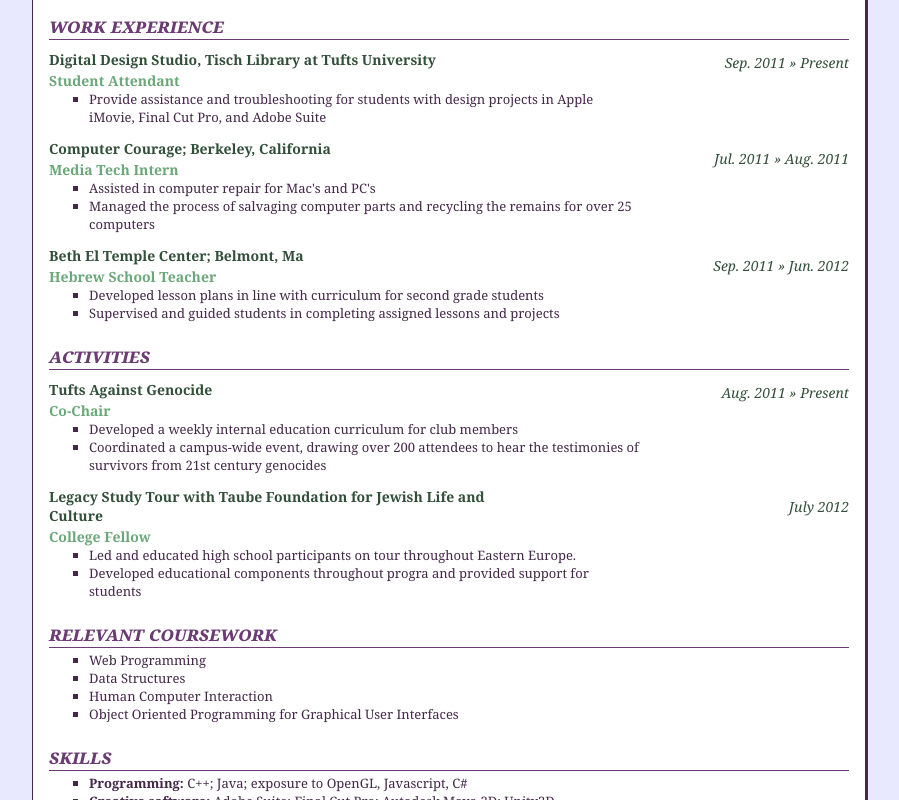
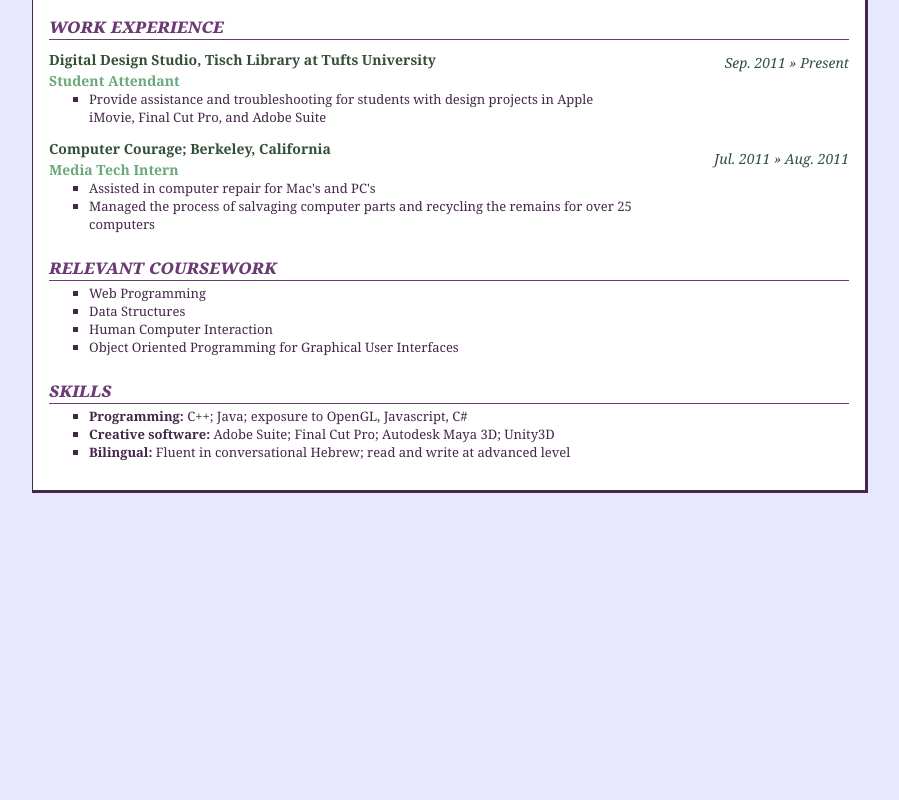
Before and after one commit to liatlitwin/liatlitwin.github.io, a plain HTML site: page resume.html in a window 1280 px wide. Shown: the part 533-1333 px from the top of the page, without its empty margins (190-1089 px from the left). After the commit the page ends 1042 px from the top, so only its background shows below. Drawn offline with Linux system fonts and the light colour scheme; a web font is replaced by a local one.

Commit message:
Altered resume content

```diff
--- a/resume.html
+++ b/resume.html
@@ -64,32 +64,6 @@
 			<li>Managed the process of salvaging computer parts and recycling the remains for over 25 computers </li>
 		</ul>
 
-		<span class="date">Sep. 2011 &raquo; Jun. 2012 </span>
-		<h4> Beth El Temple Center; Belmont, Ma</h4>
-		<span class = "position">Hebrew School Teacher</span>
-		<ul>
-			<li>Developed lesson plans in line with curriculum for second grade students </li>
-			<li>Supervised and guided students in completing assigned lessons and projects</li>
-		</ul>
-
-		<h3> activities </h3>
-
-		<span class="date"> Aug. 2011 &raquo; Present </span>
-		<h4>Tufts Against Genocide</h4>
-		<span class="position">Co-Chair</span>
-		<ul>
-			<li>Developed a weekly internal education curriculum for club members </li>
-			<li>Coordinated a campus-wide event, drawing over 200 attendees to hear the testimonies of survivors from 21st century genocides </li>
-		</ul>
-
-		<span class="date"> July 2012 </span>
-		<h4>Legacy Study Tour with Taube Foundation for Jewish Life and Culture </h4>
-		<span class="position">College Fellow</span>
-		<ul>
-			<li>Led and educated high school participants on tour throughout Eastern Europe. </li>
-			<li>Developed educational components throughout progra and provided support for students </li>
-		</ul>
-
 		<h3> relevant coursework </h3>
 		<ul><li>Web Programming </li>
 			<li>Data Structures </li>
--- a/style1.css
+++ b/style1.css
@@ -49,7 +49,7 @@ img{
 	font-family: 'Great Vibes';
 
 	font-size: 100px;
-	margin-top: 5px;
+	margin-top: 15px;
 	position: fixed;
 	right:20px;
 }
```
